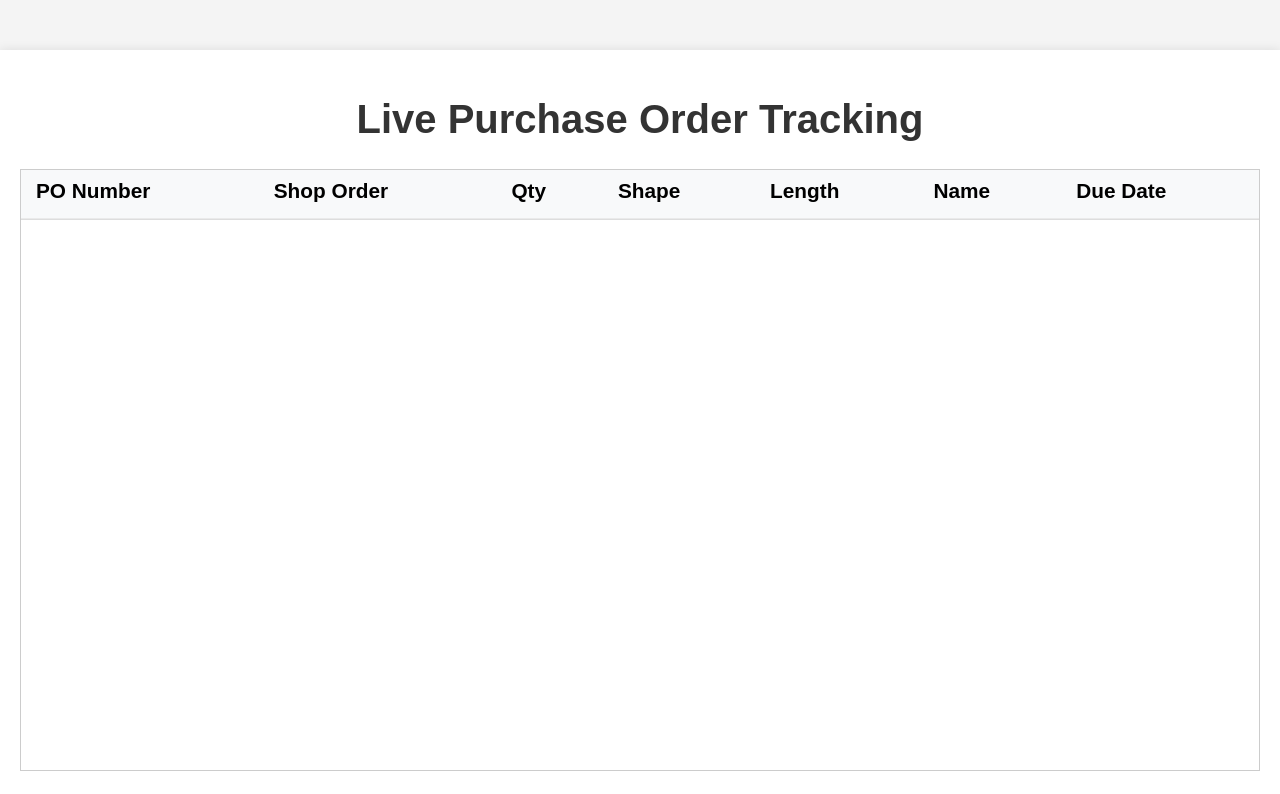
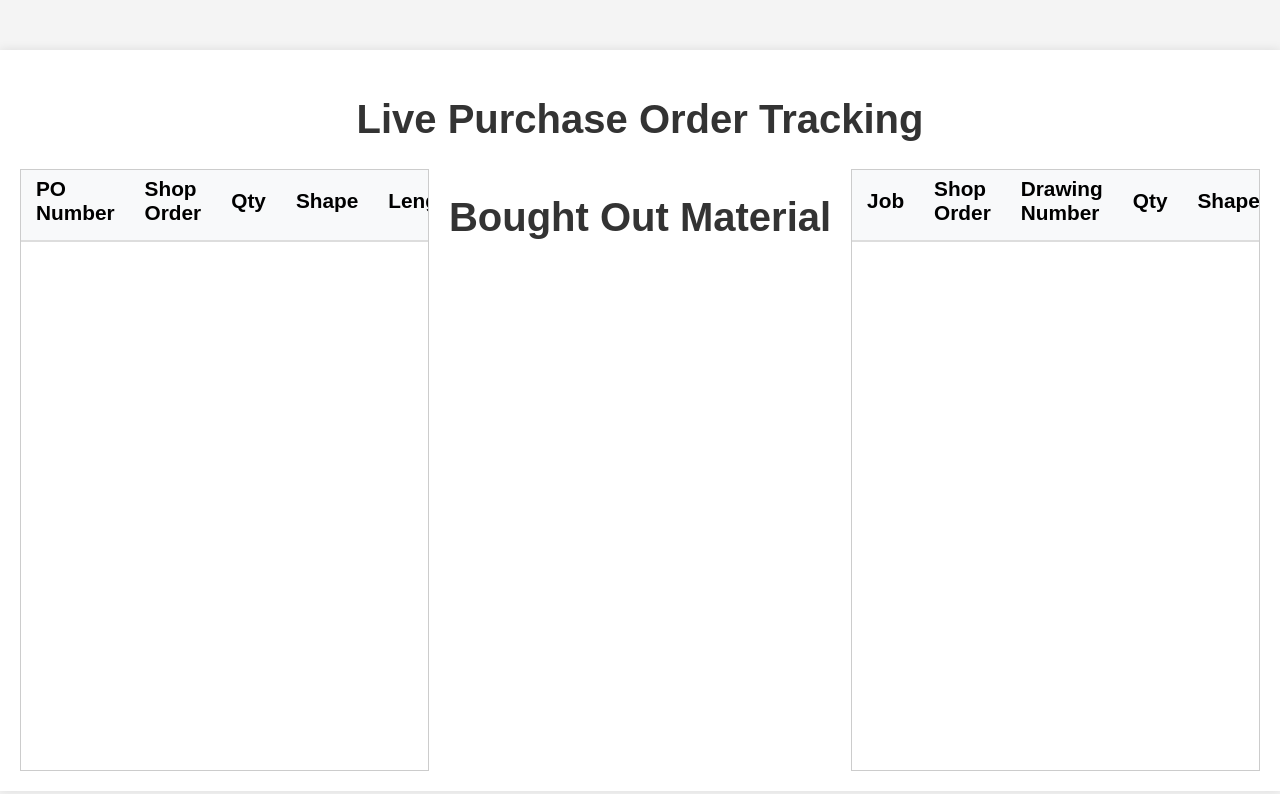
Before and after one commit to christianmartinez0501/POTracker, a plain HTML site: page index.html in a window 1280 px wide. Shown: the top 794 px of the page. Drawn offline with Linux system fonts and the light colour scheme; no server answers.

Commit message:
Added a second column for B/O

```diff
--- a/index.html
+++ b/index.html
@@ -9,6 +9,7 @@
 <body>
   <div class="container">
     <h1>Live Purchase Order Tracking</h1>
+    <div class="table-container">
       <div class="scroll-container">
         <div class="table-wrapper">
           <table id="po-table">
@@ -53,6 +54,7 @@
         </div>
       </div>
     </div>
+  </div>
   <script src="https://cdn.sheetjs.com/xlsx-latest/package/dist/xlsx.full.min.js"></script>
   <script src="script.js"></script>
 </body>
--- a/styles.css
+++ b/styles.css
@@ -1,10 +1,4 @@
-/* Container for the scrolling table */
-.scroll-container {
-  height: 600px; /* Increase height to show more rows */
-  overflow: hidden; /* Hide overflow */
-  position: relative;
-  border: 1px solid #ccc; /* Optional: Add a border for better visibility */
-}
+
 /* Table wrapper for scrolling */
 .table-wrapper {
   position: absolute;
@@ -42,6 +36,20 @@ body {
   padding: 20px;
   background: #fff;
   box-shadow: 0 0 10px rgba(0, 0, 0, 0.1);
+}
+
+.table-container {
+  display: flex;
+  gap: 20px;
+}
+
+/* Container for the scrolling table */
+.scroll-container {
+  flex: 1;
+  height: 600px; /* Increase height to show more rows */
+  overflow-y: auto; /* Hide overflow */
+  position: relative;
+  border: 1px solid #ccc; /* Optional: Add a border for better visibility */
 }
 
 h1 {
```
Lines whose indentation alone changed are shown as unchanged.
